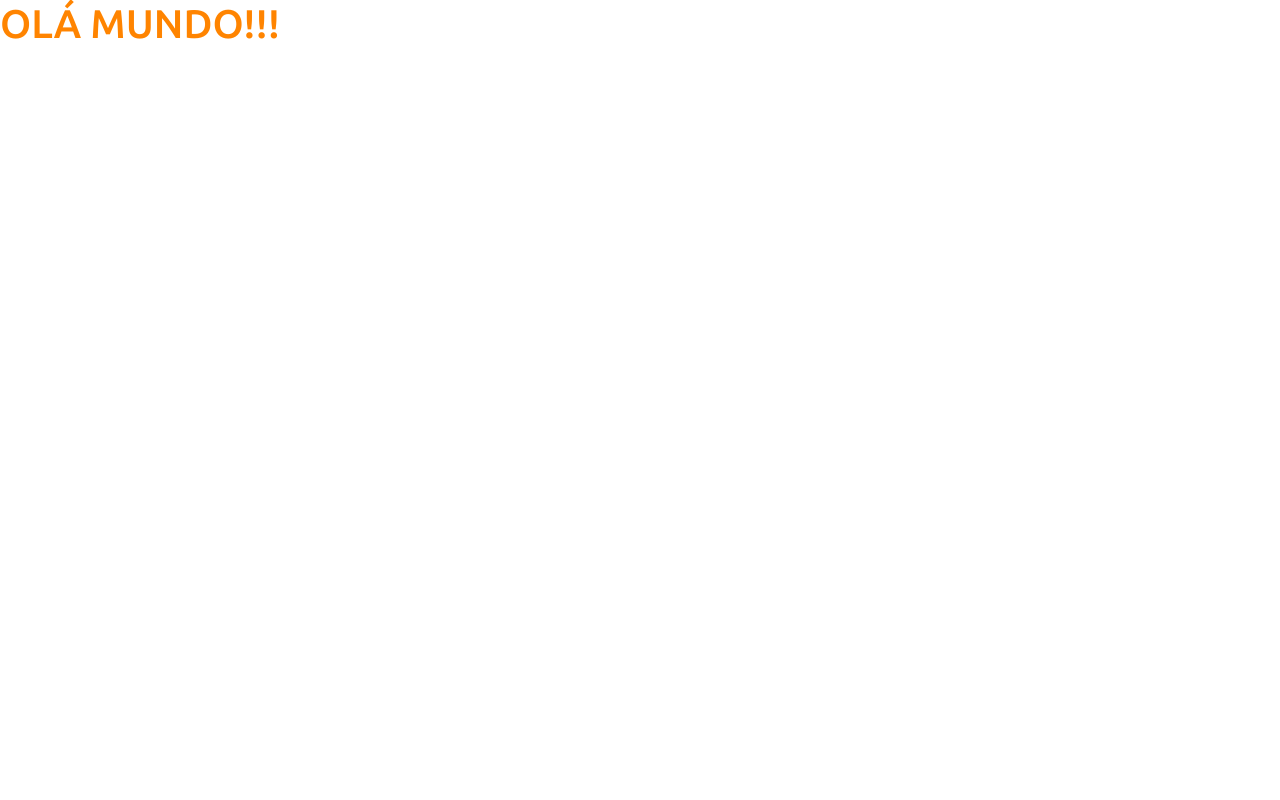
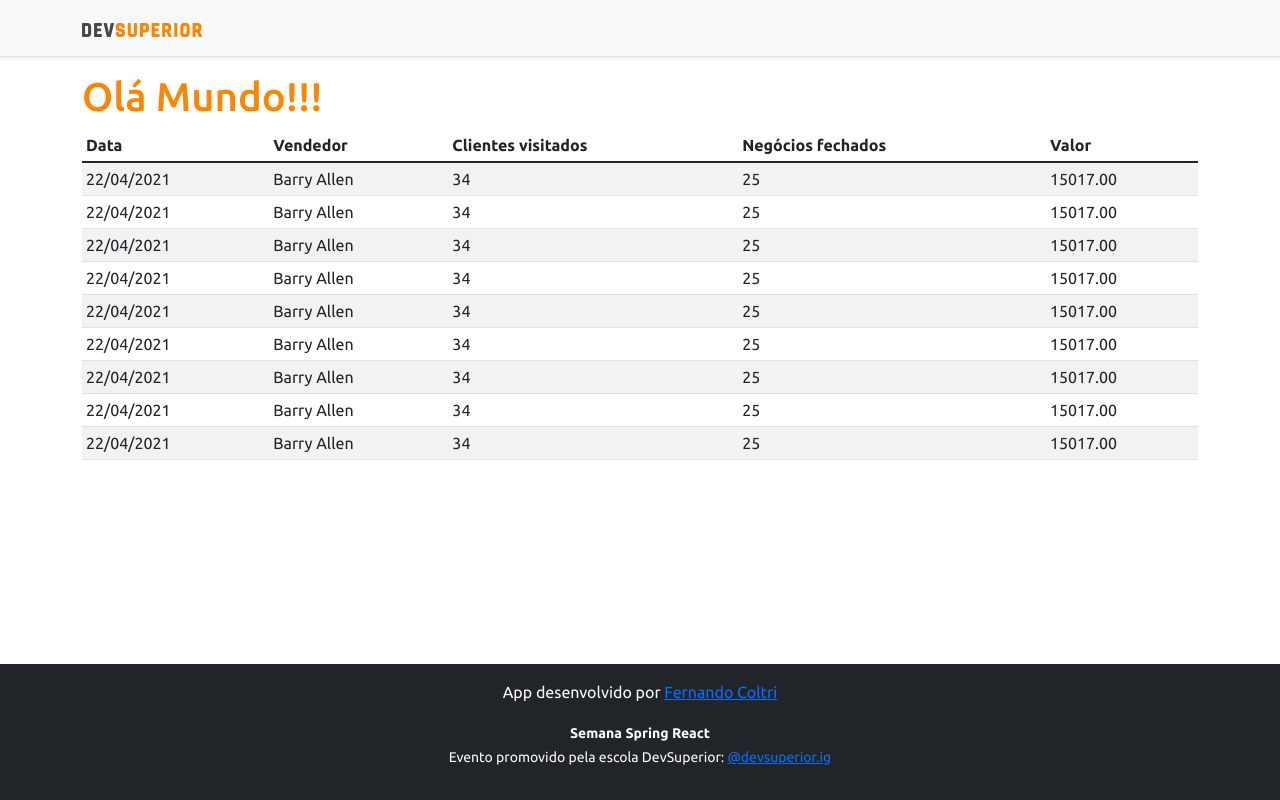
Before and after one commit to fcoltri/projeto-sds3, a React (Create React App) app in the folder frontend/: page / in a window 1280 px wide. Built offline with nearby package versions, Linux system fonts and the light colour scheme.

Commit message:
Basic static components

```diff
--- a/frontend/src/App.tsx
+++ b/frontend/src/App.tsx
@@ -1,11 +1,20 @@
 import React from 'react';
-
+import NavBar from 'components/NavBar';
+import Footer from 'components/Footer';
+import DataTable from 'components/DataTable';
 
 function App() {
+
   return (
-    <div>
-      <h1 className="text-primary">OLÁ MUNDO!!!</h1>
-    </div>
+    <>
+      <NavBar />
+      <div className="container">
+        <h1 className="text-primary">Olá Mundo!!!</h1>
+        <DataTable />
+      </div>
+
+      <Footer />
+    </>
   );
 }
 
--- /dev/null
+++ b/frontend/src/components/DataTable/index.tsx
@@ -0,0 +1,85 @@
+const DataTable = () => {
+    return (
+        <div className="table-responsive" >
+            <table className="table table-striped table-sm">
+                <thead>
+                    <tr>
+                        <th>Data</th>
+                        <th>Vendedor</th>
+                        <th>Clientes visitados</th>
+                        <th>Negócios fechados</th>
+                        <th>Valor</th>
+                    </tr>
+                </thead>
+                <tbody>
+                    <tr>
+                        <td>22/04/2021</td>
+                        <td>Barry Allen</td>
+                        <td>34</td>
+                        <td>25</td>
+                        <td>15017.00</td>
+                    </tr>
+                    <tr>
+                        <td>22/04/2021</td>
+                        <td>Barry Allen</td>
+                        <td>34</td>
+                        <td>25</td>
+                        <td>15017.00</td>
+                    </tr>
+                    <tr>
+                        <td>22/04/2021</td>
+                        <td>Barry Allen</td>
+                        <td>34</td>
+                        <td>25</td>
+                        <td>15017.00</td>
+                    </tr>
+                    <tr>
+                        <td>22/04/2021</td>
+                        <td>Barry Allen</td>
+                        <td>34</td>
+                        <td>25</td>
+                        <td>15017.00</td>
+                    </tr>
+                    <tr>
+                        <td>22/04/2021</td>
+                        <td>Barry Allen</td>
+                        <td>34</td>
+                        <td>25</td>
+                        <td>15017.00</td>
+                    </tr>
+                    <tr>
+                        <td>22/04/2021</td>
+                        <td>Barry Allen</td>
+                        <td>34</td>
+                        <td>25</td>
+                        <td>15017.00</td>
+                    </tr>
+                    <tr>
+                        <td>22/04/2021</td>
+                        <td>Barry Allen</td>
+                        <td>34</td>
+                        <td>25</td>
+                        <td>15017.00</td>
+                    </tr>
+                    <tr>
+                        <td>22/04/2021</td>
+                        <td>Barry Allen</td>
+                        <td>34</td>
+                        <td>25</td>
+                        <td>15017.00</td>
+                    </tr>
+                    <tr>
+                        <td>22/04/2021</td>
+                        <td>Barry Allen</td>
+                        <td>34</td>
+                        <td>25</td>
+                        <td>15017.00</td>
+                    </tr>
+                </tbody>
+            </table>
+        </div>
+
+    );
+}
+
+export default DataTable;
--- /dev/null
+++ b/frontend/src/components/Footer/index.tsx
@@ -0,0 +1,16 @@
+
+
+const Footer = () => {
+    return (
+        <footer className="footer mt-auto py-3 bg-dark">
+            <div className="container">
+                <p className="text-light">App desenvolvido por <a href="https://github.com/fcoltri" target="_blank" rel="noreferrer">Fernando Coltri</a></p>
+                <p className="text-light"><small><strong>Semana Spring React</strong><br />
+                    Evento promovido pela escola DevSuperior: <a href="https://instagram.com/devsuperior.ig" target="_blank" rel="noreferrer">@devsuperior.ig</a></small></p>
+            </div>
+        </footer>
+
+    );
+}
+
+export default Footer;
--- /dev/null
+++ b/frontend/src/components/NavBar/index.tsx
@@ -0,0 +1,17 @@
+
+import ImgDsDark from 'assets/img/ds-dark.svg';
+
+
+const NavBar = () => {
+    return (
+        <div className="d-flex flex-column flex-md-row align-items-center p-3 px-md-4 mb-3 bg-light border-bottom shadow-sm">
+            <div className="container">
+                <nav className="my-2 my-md-0 mr-md-3">
+                    <img src={ImgDsDark} alt="DevSuperior" width="120" />
+                </nav>
+            </div>
+        </div>
+    );
+}
+
+export default NavBar;
```
Also changed, not shown: frontend/src/assets/img/ds-dark.svg (added).
